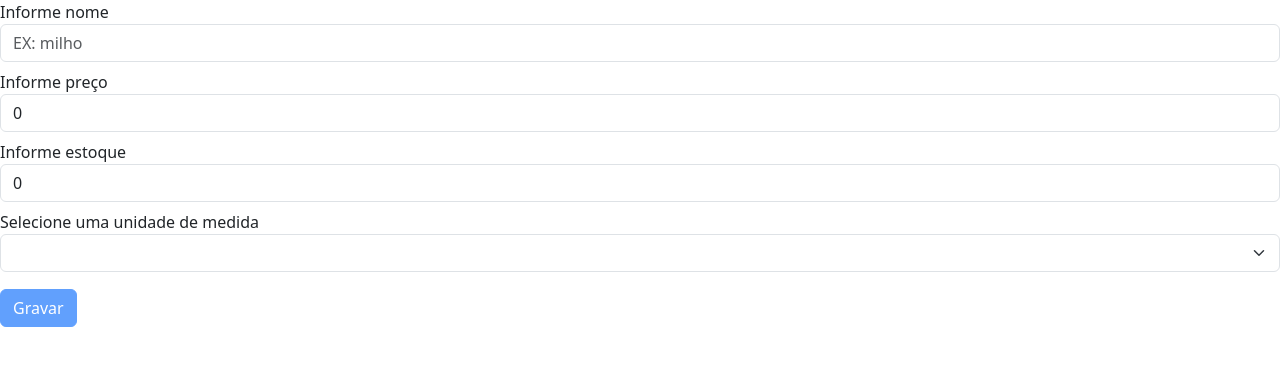
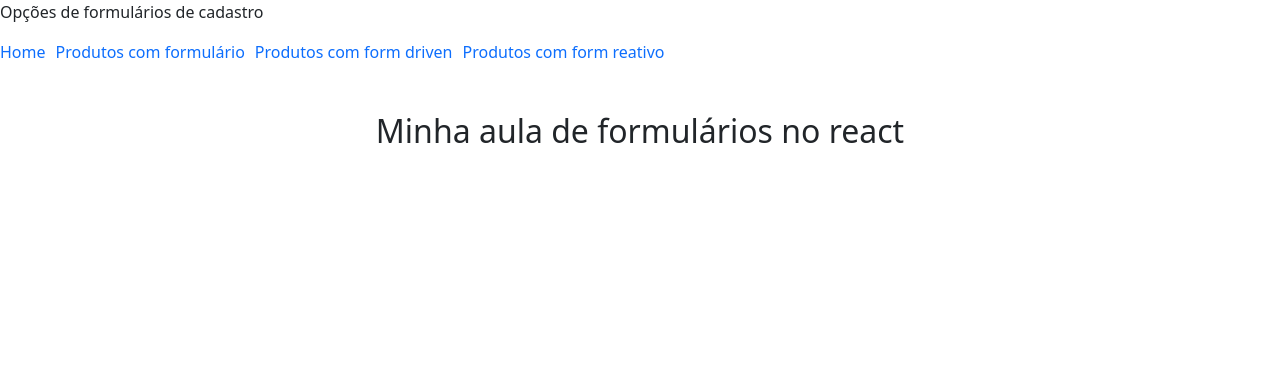
Before and after one commit to instrutorvilson/angular-pr, an Angular app: page /home in a window 1280 px wide. Before the commit this address led to /. Shown: the top 366 px of the page. Built offline with nearby package versions, Linux system fonts and the light colour scheme.

Commit message:
Criar menu da aula

```diff
--- a/src/app/app.component.css
+++ b/src/app/app.component.css
@@ -0,0 +1,8 @@
+a{
+    text-decoration: none;
+    margin-right: 10px;
+}
+
+a:hover{
+    background-color: bisque;
+}
--- a/src/app/app.component.html
+++ b/src/app/app.component.html
@@ -1 +1,7 @@
-<app-produto-form-reativo></app-produto-form-reativo>
+<p>Opções de formulários de cadastro</p>
+<a routerLink="/home">Home</a>
+<a routerLink="/produtos-form" >Produtos com formulário</a>
+<a routerLink="/produtos-form-driven" >Produtos com form driven</a>
+<a routerLink="/produtos-form-reativo" >Produtos com form reativo</a>
+
+<router-outlet></router-outlet>
--- a/src/app/app.component.ts
+++ b/src/app/app.component.ts
@@ -1,12 +1,12 @@
 import { Component } from '@angular/core';
-import { RouterOutlet } from '@angular/router';
+import { RouterLink, RouterOutlet } from '@angular/router';
 import { ProdutoComponent } from './produto/produto.component';
 import { ProdutoFormDrivenComponent } from './produto-form-driven/produto-form-driven.component';
 import { ProdutoFormReativoComponent } from './produto-form-reativo/produto-form-reativo.component';
 
 @Component({
   selector: 'app-root',
-  imports: [RouterOutlet, ProdutoComponent, ProdutoFormDrivenComponent, ProdutoFormReativoComponent],
+  imports: [RouterOutlet, RouterLink, ProdutoComponent, ProdutoFormDrivenComponent, ProdutoFormReativoComponent],
   templateUrl: './app.component.html',
   styleUrl: './app.component.css'
 })
--- a/src/app/app.routes.ts
+++ b/src/app/app.routes.ts
@@ -1,3 +1,13 @@
 import { Routes } from '@angular/router';
+import { ProdutoComponent } from './produto/produto.component';
+import { ProdutoFormDrivenComponent } from './produto-form-driven/produto-form-driven.component';
+import { ProdutoFormReativoComponent } from './produto-form-reativo/produto-form-reativo.component';
+import { AppComponent } from './app.component';
+import { HomeComponent } from './home/home.component';
 
-export const routes: Routes = [];
+export const routes: Routes = [
+    { path: "produtos-form", component: ProdutoComponent },
+    { path: "produtos-form-driven", component: ProdutoFormDrivenComponent },
+    { path: "produtos-form-reativo", component: ProdutoFormReativoComponent },
+    { path: "home", component: HomeComponent }
+];
--- /dev/null
+++ b/src/app/home/home.component.html
@@ -0,0 +1,2 @@
+
+<h2 class="text-center m-5">Minha aula de formulários no react</h2>
--- a/src/app/produto-form-reativo/produto-form-reativo.component.html
+++ b/src/app/produto-form-reativo/produto-form-reativo.component.html
@@ -1,4 +1,4 @@
-<form [formGroup]="cadastro" (ngSubmit)="salvar()">
+<form [formGroup]="cadastro" (ngSubmit)="salvar()" class="m-3">
     <label>Informe nome</label>
     <input formControlName="descricao"
     type="text"
```
Also changed, not shown: src/app/home/home.component.ts (added, +11 -0 lines), src/app/home/home.component.css (added), 1 other file (tests, documents, lock files or other folders).
